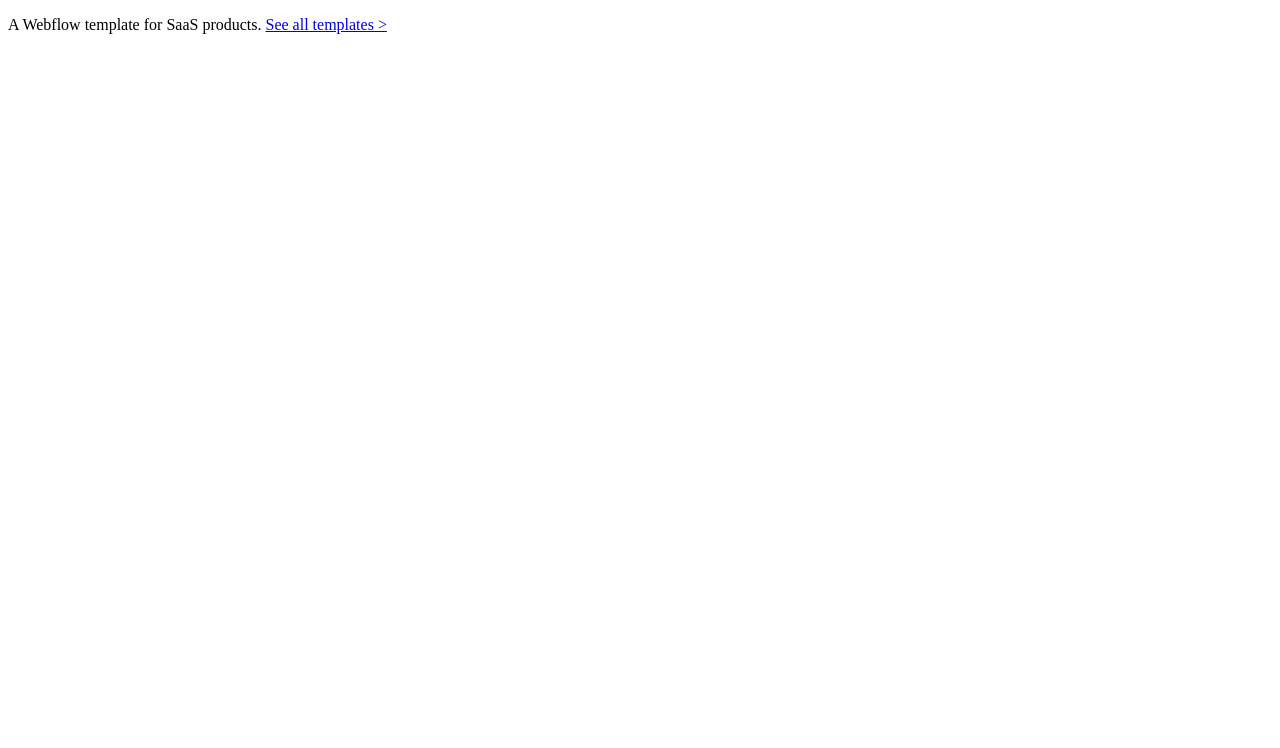
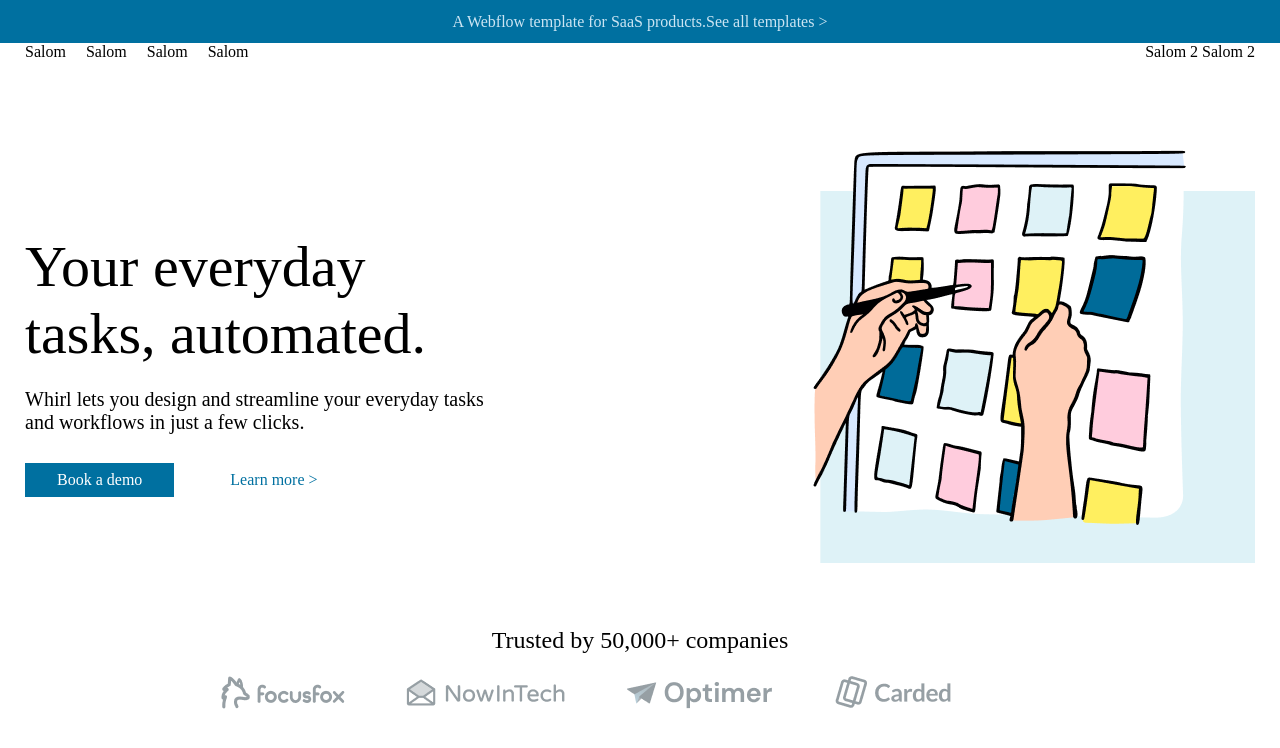
Before and after one commit to Arrow1731/first, a plain HTML site: page index.html in a window 1280 px wide. Drawn offline with Linux system fonts and the light colour scheme.

Commit message:
header tugadi

```diff
--- a/index.html
+++ b/index.html
@@ -7,6 +7,60 @@
     <link rel="stylesheet" href="style.css">
 </head>
 <body>
-    <p>A Webflow template for SaaS products. <a href="#">See all templates ></a></p>
+    <header>
+        <p class="text1">A Webflow template for SaaS products. <a href="#">See all templates ></a></p>
+
+        <nav>
+            <div class="container">
+                <div class="nav_content">
+                    <div class="nav_list">
+                        <div class="nav_list_1">
+                            <ul>
+                                <li><a href="#">Salom</a></li>
+                                <li><a href="#">Salom</a></li>
+                                <li><a href="#">Salom</a></li>
+                                <li><a href="#">Salom</a></li>
+                            </ul>
+                        </div>
+                        <div class="nav_list_2">
+                            <ul>
+                                <li>
+                                    <a href="#">Salom 2</a>
+                                    <a href="#">Salom 2</a>
+                                </li>
+                            </ul>
+                        </div>
+                    </div>
+                </div>
+            </div>
+        </nav>
+
+        <div class="header_content">
+            <div class="container">
+                <div class="header_list">
+                    <div class="header_text_img">
+                        <p>Your everyday tasks, automated.</p>
+                        <p class="p_second">Whirl lets you design and streamline your everyday tasks and workflows in just a few clicks.</p>
+
+                        <div class="header_buttons">
+                            <a href="#">Book a demo</a>
+                            <a class="learn_text1" href="#">Learn more ></a>
+                        </div>
+                    </div>
+                    <div class="header_text_img1">
+                        <img src="images/IMAGE.png" alt="">
+                    </div>
+                </div>
+            </div>
+        </div>
+
+        <div class="container">
+            <div class="header_least">
+                <p>Trusted by 50,000+ companies</p>
+
+                <img src="images/Frame.png" alt="">
+            </div>
+        </div>
+    </header>
 </body>
 </html>
--- a/style.css
+++ b/style.css
@@ -0,0 +1,111 @@
+*{
+    margin: 0;
+    padding: 0;
+    box-sizing: border-box;
+}
+
+:root{
+    --textColor: #CCE5F3;
+    --DefColorText: #fff;
+    --ColotText: #000;
+}
+
+header{
+    .text1{
+        display: flex;
+        justify-content: center;
+        align-items: center;
+        background: #0070A0;
+        text-align: center;
+        width: 100%;
+        height: 43px;
+        color: #CCE5F3;
+
+        a{
+            color: #CCE5F3;
+            text-decoration: none;
+        }
+    }
+}
+
+ul, a{
+    text-decoration: none;
+    list-style: none;
+}
+
+.container{
+    width: 100%;
+    max-width: 1230px;
+    margin: 0 auto;
+}
+
+.nav_content{
+    .nav_list{
+        display: flex;
+        justify-content: space-between;
+        align-items: center;
+        a{
+            color: var(--ColotText);
+        }
+
+        .nav_list_1 ul{
+            display: flex;
+            align-items: center;
+            gap: 20px;
+        }
+    }
+}
+
+.header_content{
+    margin-top: 80px;
+    .header_list{
+        display: flex;
+        align-items: center;
+        justify-content: space-between;
+        .header_text_img{
+            width: 100%;
+            max-width: 485px;
+
+            p{
+                font-weight: 400;
+                font-size: 58px;
+                margin-top: 21px;
+            }
+
+            .p_second{
+                font-size: 20px;
+                font-weight: 400;
+            }
+
+            .header_buttons{
+                margin-top: 29px;
+                display: flex;
+                gap: 24px;
+
+                a{
+                    background: #0070A0;
+                    padding: 8px 32px;
+                    color: var(--DefColorText);
+                    /* width: 172px; */
+                }
+
+                .learn_text1{
+                    background: none;
+                    color: #0070A0;
+                }
+            }
+        }
+    }
+}
+
+.header_least{
+    p{
+        text-align: center;
+        font-size: 24px;
+        margin-top: 60px;
+    }
+
+    img{
+        margin-top: 20px;
+    }
+}
```
Also changed, not shown: images/Frame.png (added), images/IMAGE.png (added).
